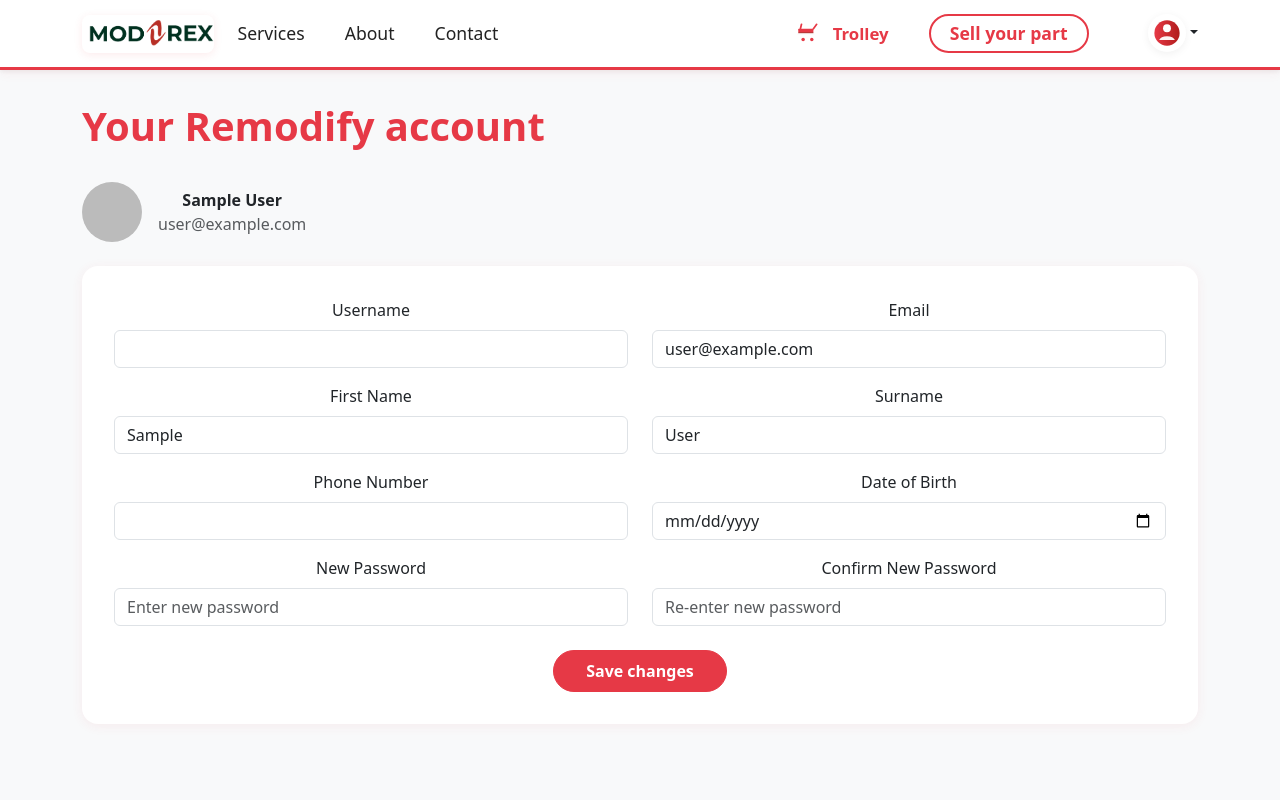
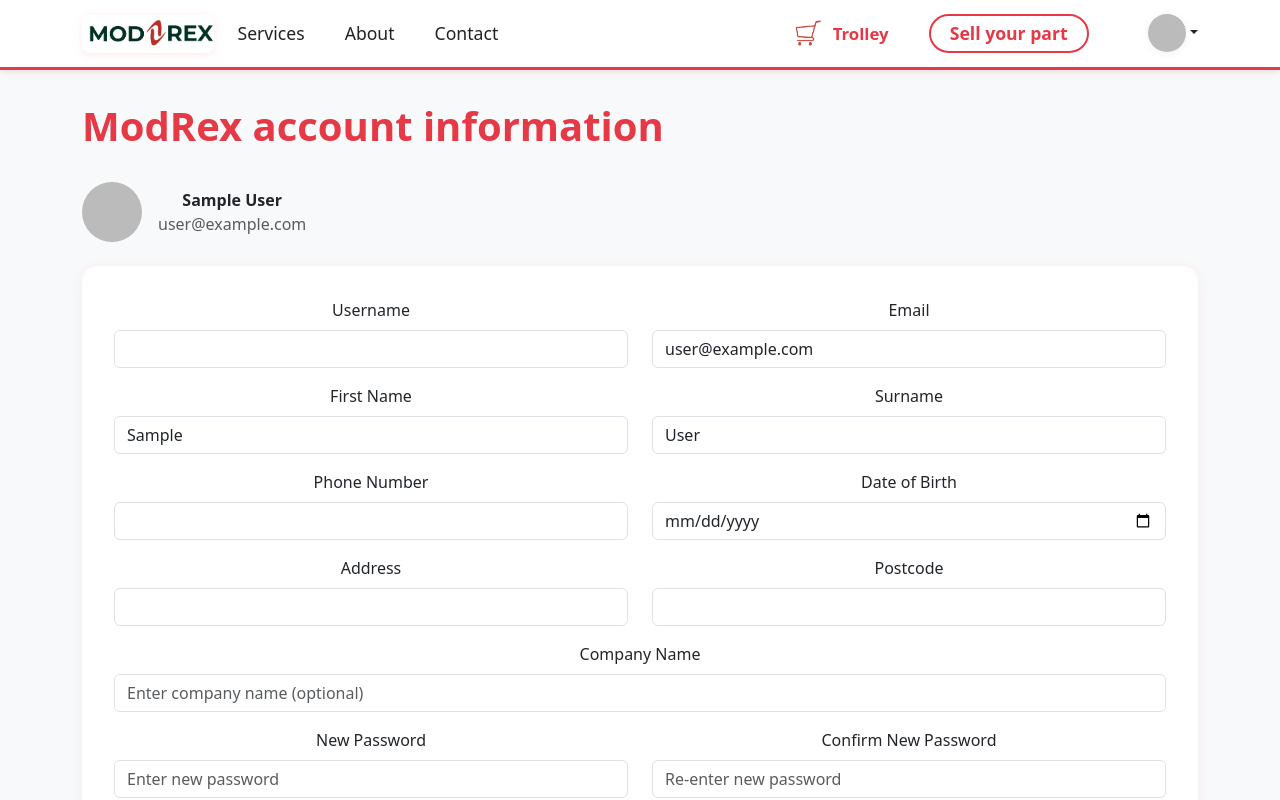
Before and after one commit to Robbo195/Remodify-site-2, a React (Create React App) app: page /account in a window 1280 px wide. Shown: the top 800 px of the page. Built offline with nearby package versions, Linux system fonts and the light colour scheme; no server answers; the database is empty; sample sign-in values are in the browser's storage.

Commit message:
robbo_25_12 (#51)

```diff
--- a/src/App.js
+++ b/src/App.js
@@ -20,7 +20,7 @@
 import ListingSuccess from './pages/ListingSuccess';
 import ProfileIcon from './components/ProfileIcon';
 import Footer from './components/Footer';
-import trolleyIcon from './assets/trolley.svg';
+import trolleyIcon from './assets/Trolley.png';
 import Terms from './pages/Terms';
 import Returns from './pages/Returns';
 import PrivacyPolicy from './pages/PrivacyPolicy';
@@ -149,6 +149,7 @@
             <Route path="/checkout" element={<Checkout />} />
             <Route path="/create-listing" element={<CreateListing />} />
             <Route path="/SellersAddress" element={<SignupInformation />} />
+            <Route path="/signupinformation" element={<SignupInformation />} />
             <Route path="/Login" element={<Login />} />
             <Route path="/account" element={<Account />} />
             <Route path="/listing-success" element={<ListingSuccess />} />
--- a/src/components/ProfileIcon.js
+++ b/src/components/ProfileIcon.js
@@ -1,11 +1,20 @@
-import React from 'react';
+import React, { useState, useEffect } from 'react';
 import { useNavigate } from 'react-router-dom';
 import { Dropdown } from 'react-bootstrap';
-import { signOut } from 'firebase/auth';
+import { signOut, onAuthStateChanged } from 'firebase/auth';
 import { auth } from '../firebase';
 
 const ProfileIcon = () => {
   const navigate = useNavigate();
+  const [user, setUser] = useState(null);
+
+  useEffect(() => {
+    const unsubscribe = onAuthStateChanged(auth, (firebaseUser) => {
+      setUser(firebaseUser);
+    });
+    return () => unsubscribe();
+  }, []);
+
   const handleLogout = async () => {
     await signOut(auth);
     navigate('/login');
@@ -13,6 +22,19 @@
   return (
     <Dropdown align="end">
       <Dropdown.Toggle as="span" style={{ cursor: 'pointer', display: 'inline-block' }} tabIndex={0}>
+        {user?.photoURL ? (
+          <img
+            src={user.photoURL}
+            alt="Profile"
+            style={{
+              width: 38,
+              height: 38,
+              borderRadius: '50%',
+              objectFit: 'cover',
+              boxShadow: '0 2px 8px rgba(0,0,0,0.06)'
+            }}
+          />
+        ) : (
           <svg width="38" height="38" viewBox="0 0 38 38" xmlns="http://www.w3.org/2000/svg" style={{ borderRadius: '50%', background: 'white', padding: 4, boxShadow: '0 2px 8px rgba(0,0,0,0.06)' }}>
             <defs>
               <linearGradient id="remograd" x1="0" x2="1">
@@ -24,6 +46,7 @@
             <circle cx="19" cy="13" r="5" fill="white" />
             <path d="M9 28c1.5-3 4.5-5 10-5s8.5 2 10 5" fill="white" opacity="0.95" />
           </svg>
+        )}
       </Dropdown.Toggle>
       <Dropdown.Menu>
         <Dropdown.Item onClick={() => navigate('/account')}>My details</Dropdown.Item>
--- a/src/pages/Account.js
+++ b/src/pages/Account.js
@@ -1,6 +1,8 @@
 import React, { useState, useEffect } from 'react';
 import { Container, Form, Button, Row, Col } from 'react-bootstrap';
 import { getAuth, onAuthStateChanged } from 'firebase/auth';
+import { doc, getDoc } from 'firebase/firestore';
+import { db } from '../firebase';
 
 const Account = () => {
   const [form, setForm] = useState({
@@ -12,6 +14,9 @@
     dob: '',
     password: '',
     confirmPassword: '',
+    address: '',
+    postcode: '',
+    companyName: '',
   });
 
   const [user, setUser] = useState(null);
@@ -28,14 +33,14 @@
   const validate = () => {
     const newErrors = {};
     Object.entries(form).forEach(([key, value]) => {
-      if (!value.trim()) {
+      if (key !== 'companyName' && key !== 'password' && key !== 'confirmPassword' && !value.trim()) {
         newErrors[key] = 'This field is required';
       }
     });
-    if (form.password !== form.confirmPassword) {
+    if (form.password && form.password !== form.confirmPassword) {
       newErrors.confirmPassword = 'Passwords do not match';
     }
-    if (!form.email.includes('@')) {
+    if (form.email && !form.email.includes('@')) {
       newErrors.email = 'Invalid email';
     }
     return newErrors;
@@ -58,6 +63,33 @@
     return () => unsubscribe();
   }, []);
 
+  useEffect(() => {
+    const fetchSensitiveData = async () => {
+      if (user) {
+        try {
+          const docRef = doc(db, 'sensitiveaccounts', user.uid);
+          const docSnap = await getDoc(docRef);
+          if (docSnap.exists()) {
+            const data = docSnap.data();
+            setForm((prev) => ({
+              ...prev,
+              firstName: data.firstName || prev.firstName,
+              surname: data.lastName || prev.surname,
+              phone: data.phoneNumber || prev.phone,
+              email: data.email || prev.email,
+              address: data.address || prev.address,
+              postcode: data.postcode || prev.postcode,
+              companyName: data.companyName || prev.companyName,
+            }));
+          }
+        } catch (error) {
+          console.error('Error fetching sensitive data:', error);
+        }
+      }
+    };
+    fetchSensitiveData();
+  }, [user]);
+
   const handleSubmit = (e) => {
     e.preventDefault();
     const validationErrors = validate();
@@ -76,7 +108,7 @@
   return (
     <div className="page-section" style={{ background: '#f8f9fa', minHeight: '100vh' }}>
       <Container>
-        <h1 className="title-underline-2 text-left" style={{ color: '#E63946', fontWeight: 700, marginBottom: '2rem' }}>Your Remodify account</h1>
+        <h1 className="title-underline-2 text-left" style={{ color: '#E63946', fontWeight: 700, marginBottom: '2rem' }}>ModRex account information</h1>
         {user && (
           <div className="mb-4 d-flex align-items-center">
             <img
@@ -195,6 +227,50 @@
           </Row>
           <Row className="mb-3">
             <Col md={6}>
+              <Form.Group controlId="address">
+                <Form.Label>Address</Form.Label>
+                <Form.Control
+                  type="text"
+                  name="address"
+                  value={form.address}
+                  onChange={handleChange}
+                  required
+                  isInvalid={!!errors.address}
+                />
+                <Form.Control.Feedback type="invalid">
+                  {errors.address}
+                </Form.Control.Feedback>
+              </Form.Group>
+            </Col>
+            <Col md={6}>
+              <Form.Group controlId="postcode">
+                <Form.Label>Postcode</Form.Label>
+                <Form.Control
+                  type="text"
+                  name="postcode"
+                  value={form.postcode}
+                  onChange={handleChange}
+                  required
+                  isInvalid={!!errors.postcode}
+                />
+                <Form.Control.Feedback type="invalid">
+                  {errors.postcode}
+                </Form.Control.Feedback>
+              </Form.Group>
+            </Col>
+          </Row>
+          <Form.Group controlId="companyName" className="mb-3">
+            <Form.Label>Company Name</Form.Label>
+            <Form.Control
+              type="text"
+              name="companyName"
+              value={form.companyName}
+              onChange={handleChange}
+              placeholder="Enter company name (optional)"
+            />
+          </Form.Group>
+          <Row className="mb-3">
+            <Col md={6}>
               <Form.Group controlId="password">
                 <Form.Label>New Password</Form.Label>
                 <Form.Control
--- a/src/pages/Login.js
+++ b/src/pages/Login.js
@@ -1,10 +1,12 @@
 import React, { useState, useEffect } from 'react';
-import { Container, Form, Button } from 'react-bootstrap';
+import { Container, Form, Button, Row, Col } from 'react-bootstrap';
 import {
   signInWithPopup,
   GoogleAuthProvider,
   FacebookAuthProvider,
-  onAuthStateChanged
+  onAuthStateChanged,
+  signInWithEmailAndPassword,
+  createUserWithEmailAndPassword
 } from 'firebase/auth'
 import { auth } from '../firebase.js'
 import { useLocation, useNavigate } from 'react-router-dom';
@@ -12,23 +14,42 @@
 const Login = () => {
   const [identifier, setIdentifier] = useState('');
   const [password, setPassword] = useState('');
+  const [error, setError] = useState('');
   // user state is not used directly; remove to avoid linter warning
   const location = useLocation();
   const navigate = useNavigate();
 
-  const handleSubmit = (e) => {
+  const handleSubmit = async (e) => {
     e.preventDefault();
-    // Accept either email or username
-    const isEmail = identifier.includes('@');
-    if (isEmail) {
-      // Use email for authentication (email/password or provider)
-      // Add email/password auth here if desired
-      console.log({ email: identifier, password });
-    } else {
-      // Username: in a real app, lookup email by username from your user DB
-      // For now, just log for demonstration
-      console.log({ username: identifier, password });
-      // You would fetch the email for this username, then proceed with email/password auth
+    setError('');
+    if (!identifier.includes('@')) {
+      setError('Please enter a valid email address.');
+      return;
+    }
+    try {
+      await signInWithEmailAndPassword(auth, identifier, password);
+      // Navigation will be handled by onAuthStateChanged
+    } catch (error) {
+      console.error('Email/Password Sign-In Error:', error);
+      setError('Please use the same provider you signed up with.');
+    }
+  };
+
+  const handleSignUp = async () => {
+    if (!identifier.includes('@')) {
+      alert('Please enter a valid email address.');
+      return;
+    }
+    if (!password) {
+      alert('Please enter a password.');
+      return;
+    }
+    try {
+      await createUserWithEmailAndPassword(auth, identifier, password);
+      navigate('/signupinformation');
+    } catch (error) {
+      console.error('Email/Password Sign-Up Error:', error);
+      alert('Error creating account. Please try again.');
     }
   };
 
@@ -36,6 +57,7 @@
     const provider = new GoogleAuthProvider();
     try {
       await signInWithPopup(auth, provider);
+      navigate('/signupinformation');
     } catch (error) {
       console.error('Google Sign-In Error:', error);
     }
@@ -45,6 +67,7 @@
     const provider = new FacebookAuthProvider();
     try {
       await signInWithPopup(auth, provider);
+      navigate('/signupinformation');
     } catch (error) {
       console.error('Facebook Sign-In Error:', error);
     }
@@ -80,10 +103,10 @@
           </div>
           <Form onSubmit={handleSubmit} style={{ textAlign: 'left' }}>
             <Form.Group controlId="formBasicIdentifier" className="mb-3">
-              <Form.Label>Email Address or Username</Form.Label>
+              <Form.Label>Email Address</Form.Label>
               <Form.Control
-                type="text"
-                placeholder="Enter email or username"
+                type="email"
+                placeholder="Enter email"
                 value={identifier}
                 onChange={(e) => setIdentifier(e.target.value)}
                 style={{ borderRadius: '2rem', padding: '0.75rem 1.2rem', fontSize: '1.1rem' }}
@@ -96,14 +119,24 @@
             <div style={{ textAlign: 'right', marginBottom: '1rem' }}>
               <button type="button" onClick={() => navigate('/forgot-password')} style={{ background: 'none', border: 'none', color: '#E63946', fontWeight: 500, textDecoration: 'underline', fontSize: '1rem', padding: 0, cursor: 'pointer' }}>Forgot password?</button>
             </div>
-            <Button style={{ backgroundColor: '#E63946', borderColor: '#E63946', color: 'white', fontWeight: 600, borderRadius: '2rem', padding: '0.5rem 2rem', fontSize: '1.1rem', width: '100%' }} type="submit">
-              Log in
-            </Button>
+            <Row>
+              <Col md={6}>
+                <Button style={{ backgroundColor: '#E63946', borderColor: '#E63946', color: 'white', fontWeight: 600, borderRadius: '2rem', padding: '0.5rem 2rem', fontSize: '1.1rem', width: '100%' }} type="submit">
+                  Log in
+                </Button>
+              </Col>
+              <Col md={6}>
+                <Button style={{ backgroundColor: '#7b91c7ff', borderColor: '#ab9be4ff', color: 'white', fontWeight: 600, borderRadius: '2rem', padding: '0.5rem 2rem', fontSize: '1.1rem', width: '100%' }} type="button" onClick={handleSignUp}>
+                  Sign up
+                </Button>
+              </Col>
+            </Row>
           </Form>
+          {error && <div style={{ color: 'red', fontStyle: 'italic', textAlign: 'center', marginTop: '1rem' }}>{error}</div>}
           <div style={{ textAlign: 'center', marginTop: '1.5rem', marginBottom: '0.5rem' }}>
             <span style={{ fontSize: '1rem', color: '#222' }}>
-              Not a member?{' '}
-              <a href="/SellersAddress" style={{ color: '#E63946', fontWeight: 600, textDecoration: 'underline' }}>Sign up!</a>
+              In a rush?{' '}
+              <span style={{ color: '#E63946', fontWeight: 600 }}>Sign in with our providers below</span>
             </span>
           </div>
           <div className="d-flex flex-column flex-md-row justify-content-between align-items-center mt-4 gap-2">
--- a/src/pages/SignupInformation.js
+++ b/src/pages/SignupInformation.js
@@ -1,5 +1,9 @@
 import React, { useState } from 'react';
 import { Container, Form, Row, Col, Button } from 'react-bootstrap';
+import {doc, setDoc, serverTimestamp } from "firebase/firestore";
+import { db, auth } from "../firebase";
+import { useNavigate } from 'react-router-dom';
+
 
 const SignupInformation = () => {
   const [firstName, setFirstName] = useState('');
@@ -10,20 +14,46 @@
   const [postcode, setPostcode] = useState('');
   const [companyName, setCompanyName] = useState('');
 
+  const navigate = useNavigate();
+
   const isFormValid = firstName && lastName && address && email && phoneNumber && postcode;
+  const user = auth.currentUser;
+  console.log("AUTH UID:", user?.uid);
+  if (!user) throw new Error("Not authenticated");
 
-  const handleSubmit = (e) => {
+  const ref = doc(db, 'sensitiveaccounts', user.uid);
+  console.log("WRITINGPATH:", ref.path);
+
+  const handleSubmit = async (e) => {
     e.preventDefault();
     if (isFormValid) {
-      // Handle form submission logic here
-      console.log({ firstName, lastName, address, email, phoneNumber, postcode, companyName });
+      try {
+        await setDoc(
+          doc(db, 'sensitiveaccounts', auth.currentUser.uid),
+          {
+          firstName,
+          lastName,
+          address,
+          email,
+          phoneNumber,
+          postcode,
+          companyName,
+          createdAt: serverTimestamp()
+        }, {merge: true}
+      );
+
+        navigate('/account');
+      } catch (error) {
+        console.error('Error saving data: ', error);
+        alert('Error saving data. Please try again.');
+      }
     }
   };
 
   return (
     <div className="page-section" style={{ background: '#f8f9fa', minHeight: '100vh' }}>
       <Container className="text-start">
-        <h1 className="title-underline-1" style={{ fontSize: '2.2rem', color: '#E63946', fontWeight: 700, marginBottom: '2rem' }}>Sign up to Remodify</h1>
+        <h1 className="title-underline-1" style={{ fontSize: '2.2rem', color: '#E63946', fontWeight: 700, marginBottom: '2rem' }}>Further details for shipping</h1>
         <Form onSubmit={handleSubmit} style={{ background: '#fff', borderRadius: '1rem', boxShadow: '0 2px 12px rgba(230,57,70,0.07)', padding: '2rem' }}>
           <Row className="mb-3">
             <Col>
```
Also changed, not shown: src/assets/Trolley.png (added). Lines whose indentation alone changed are shown as unchanged.
